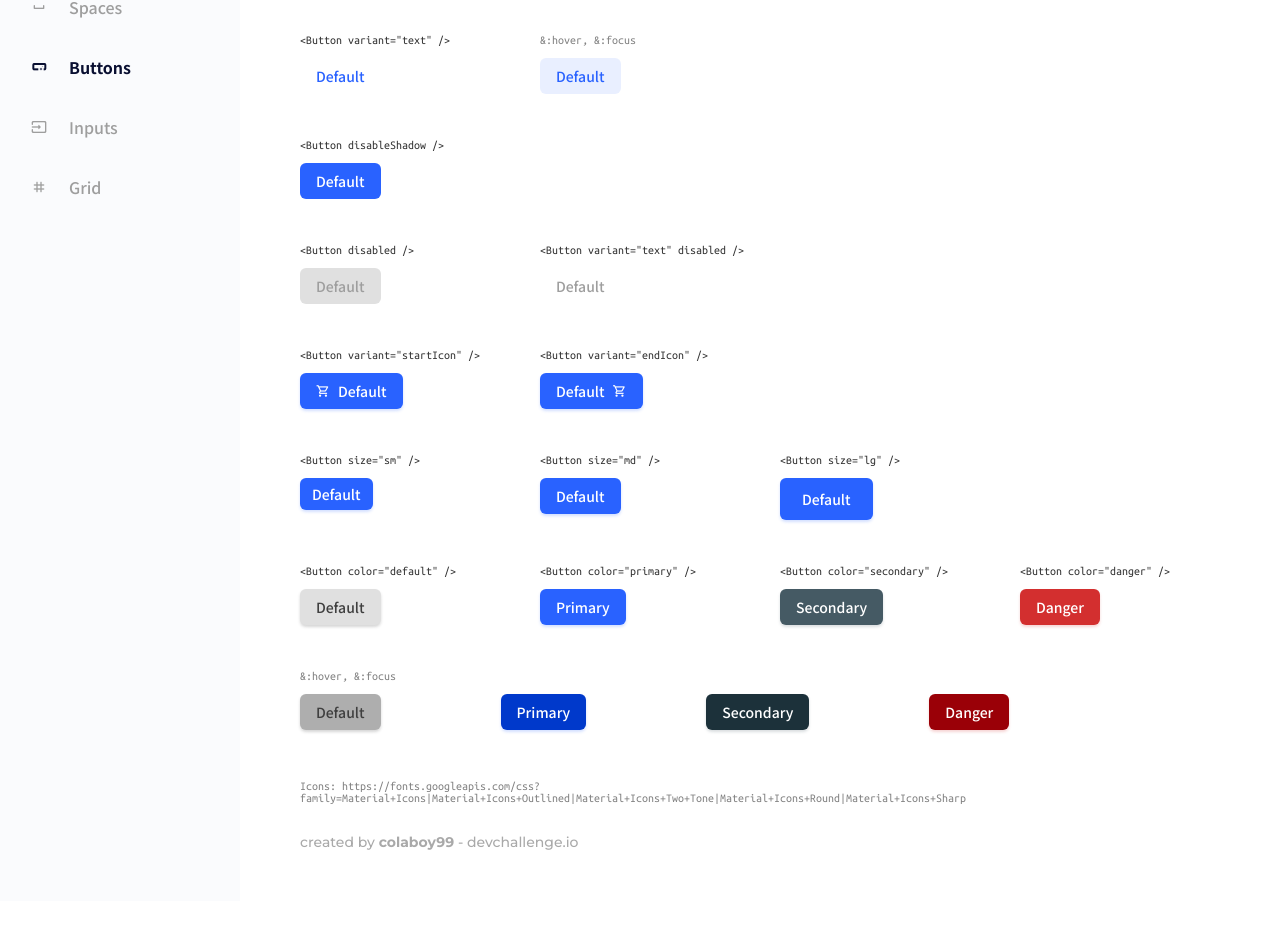
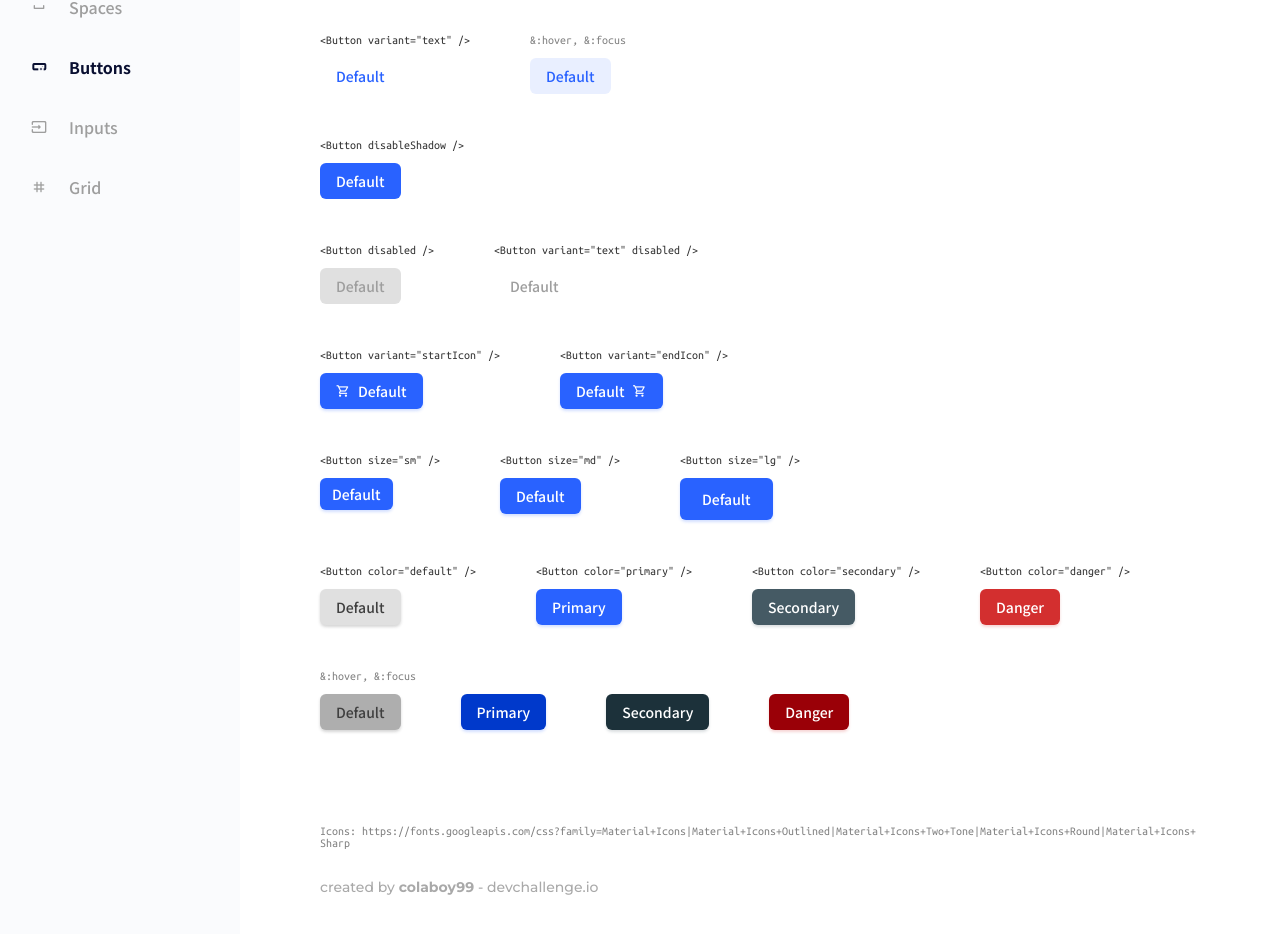
Before and after one commit to colaboy99/button-components, a Vue app: page / in a window 1280 px wide. Shown: the part 294-1228 px from the top of the page. Before the commit the page ends 1195 px from the top, so only its background shows below. Built offline with nearby package versions, Linux system fonts and the light colour scheme.

Commit message:
fix button container

```diff
--- a/public/index.html
+++ b/public/index.html
@@ -3,7 +3,7 @@
   <head>
     <meta charset="utf-8" />
     <meta http-equiv="X-UA-Compatible" content="IE=edge" />
-    <meta name="viewport" content="width=device-width,initial-scale=1.0" />
+    <meta name="viewport" content="width=device-width, initial-scale=1.0" />
     <link rel="icon" href="<%= BASE_URL %>devchallenges.png" />
     <title>Design Components</title>
     <link
--- a/src/assets/scss/layouts.scss
+++ b/src/assets/scss/layouts.scss
@@ -3,7 +3,16 @@
 /* -------------------- */
 
 #container {
-    width: 100%;
-    display: grid;
-    grid-template: minmax(100vh,100%) / minmax(80px,auto) 1fr;
+  width: 100%;
+  display: flex;
+  flex-direction: row;
+  overflow: hidden;
+
+  .container-left-col {
+    max-width: 240px;
+  }
+
+  .container-right-col {
+    overflow: hidden;
+  }
 }
--- a/src/components/Buttons.vue
+++ b/src/components/Buttons.vue
@@ -149,7 +149,7 @@
       <div class="row">
         <div class="buttons-component">
           <p class="button-component-hoverText">&:hover, &:focus</p>
-          <div class="buttons-component-btns">
+          <div class="row">
             <button class="btn btn-hover">Default</button>
             <button class="btn btn-hover btn-primary">Primary</button>
             <button class="btn btn-hover btn-secondary">Secondary</button>
@@ -175,8 +175,11 @@ export default {
 
 <style lang="scss" scoped>
 #buttons {
-  padding: 50px 80px;
+  padding: 20px 20px;
 
+  @media screen and (min-width: 768px) {
+    padding: 50px 80px;
+  }
   .buttons-title {
     font-family: "Poppins", sans-serif;
     font-size: 24px;
@@ -190,15 +193,18 @@ export default {
     margin-bottom: 50px;
     .row {
       display: flex;
+      flex-wrap: wrap;
+      row-gap: 45px;
       column-gap: 60px;
       margin-bottom: 45px;
 
       .buttons-component {
-        min-width: 180px;
+        min-width: 105px;
         font-family: "Ubuntu Mono", monospace;
         font-size: 12px;
         font-weight: 500;
         line-height: 12px;
+        word-break: break-all;
 
         p {
           margin-bottom: 12px;
@@ -211,12 +217,6 @@ export default {
         .button-component-hoverText {
           color: #828282;
         }
-
-        .buttons-component-btns {
-          button {
-            margin-right: 120px;
-          }
-        }
       }
     }
   }
@@ -228,6 +228,7 @@ export default {
     line-height: 12px;
     color: #828282;
     margin-bottom: 30px;
+    word-break: break-all;
   }
 
   .copyright {
```
